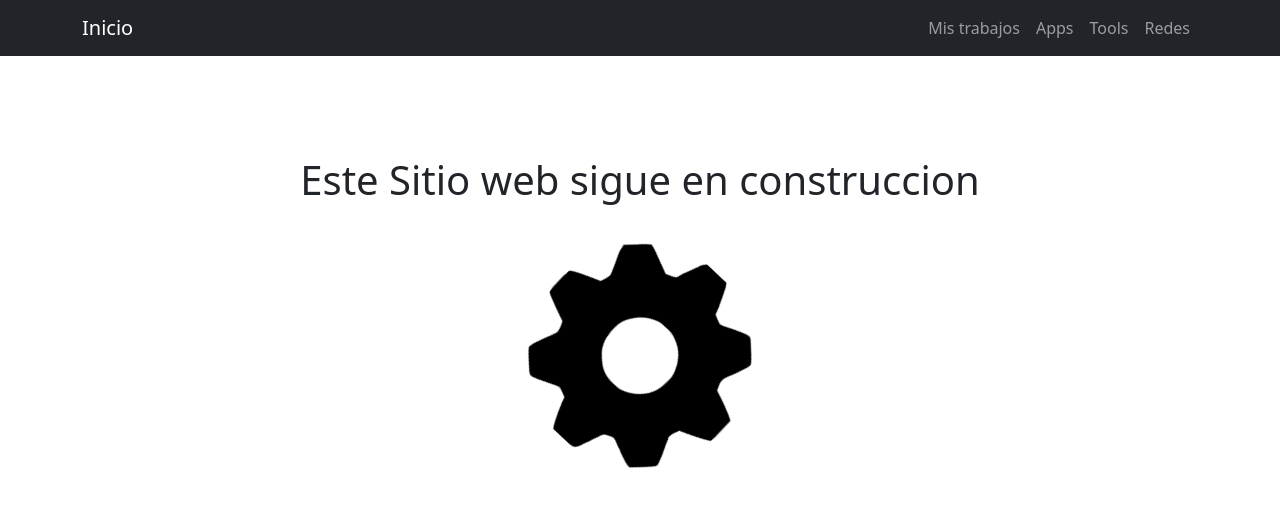
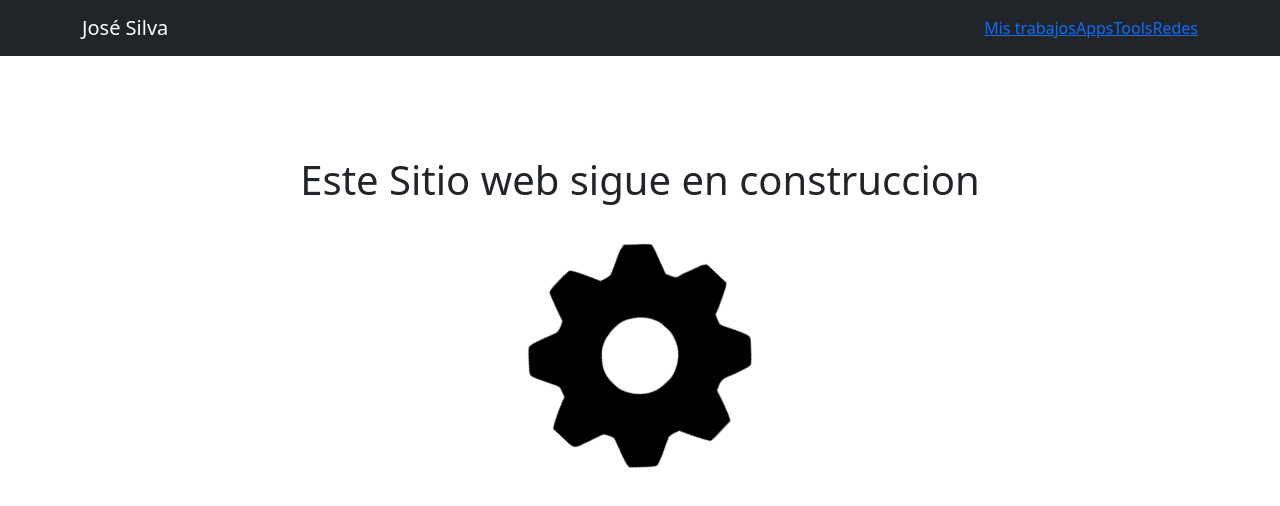
Before and after one commit to ShindouAstrea/My-personal-web-page, a React (Create React App) app: page / in a window 1280 px wide. Shown: the top 506 px of the page. Built offline with nearby package versions, Linux system fonts and the light colour scheme.

Commit message:
Correcion en el diseño de links y rutas correctamente funcionando

```diff
--- a/src/components/NavBarComponent.js
+++ b/src/components/NavBarComponent.js
@@ -1,13 +1,13 @@
 import React from 'react';
-import {Outlet} from 'react-router-dom';
+import {Outlet,Link} from 'react-router-dom';
 import {Nav,Navbar,Container} from 'react-bootstrap';
 import '../styles/NavBar.css' ;
 function NavBarComponent(){
     return (
         <>
-        <Navbar collapseOnSelect expand="lg" bg="dark" variant="dark">
+      <Navbar collapseOnSelect expand="lg" bg="dark" variant="dark">
       <Container>
-        <Navbar.Brand href="/">Inicio</Navbar.Brand>
+        <Navbar.Brand href="/">José Silva</Navbar.Brand>
         <Navbar.Toggle aria-controls="responsive-navbar-nav" />
         <Navbar.Collapse id="responsive-navbar-nav">
           <Nav className="me-auto">
@@ -15,26 +15,26 @@ function NavBarComponent(){
           </Nav>
           <Nav>
             <Nav.Item className='mr-5'>
-                <Nav.Link href ="Jobs">
+                <Link className="links"to="/Jobs">
                 Mis trabajos
-                </Nav.Link>
+                </Link>
             </Nav.Item>
           <Nav.Item className='mr-5'>
-                <Nav.Link href ="Apps">
+              <Link className="links" to ="/Apps">
                 Apps
-                </Nav.Link>
+                </Link>
+            </Nav.Item>
+            <Nav.Item className='mr-5'>
+
+                <Link className="links"to ="/DevTools">
+                Tools
+                </Link>
 
             </Nav.Item>
             <Nav.Item className='mr-5'>
-                <Nav.Link href ="DevTools">
-                Tools
-                </Nav.Link>
-
-            </Nav.Item>
-            <Nav.Item className='mr-5'>
-                <Nav.Link href ="SocialNetworks">
+                <Link className="links"to ="/SocialNetworks">
                 Redes
-                </Nav.Link>
+                </Link>
 
             </Nav.Item>
           </Nav>
```
